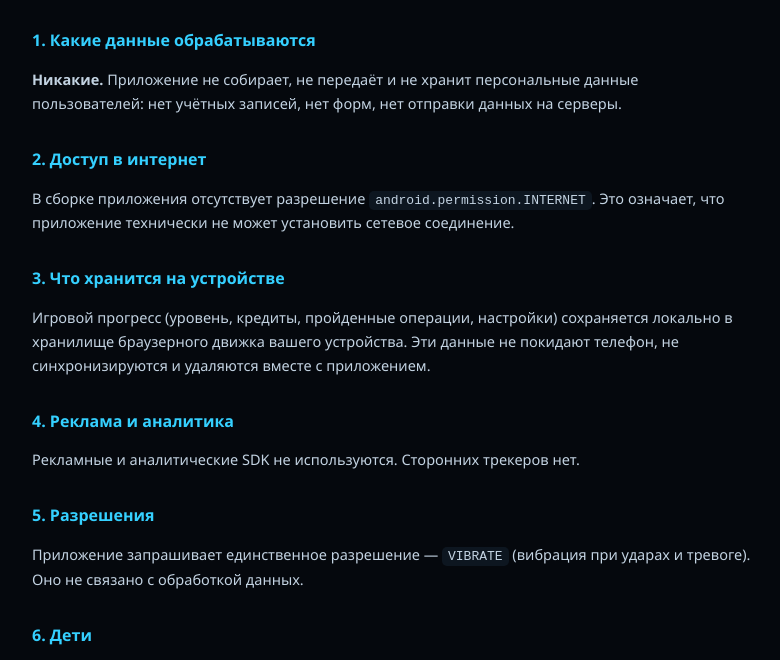
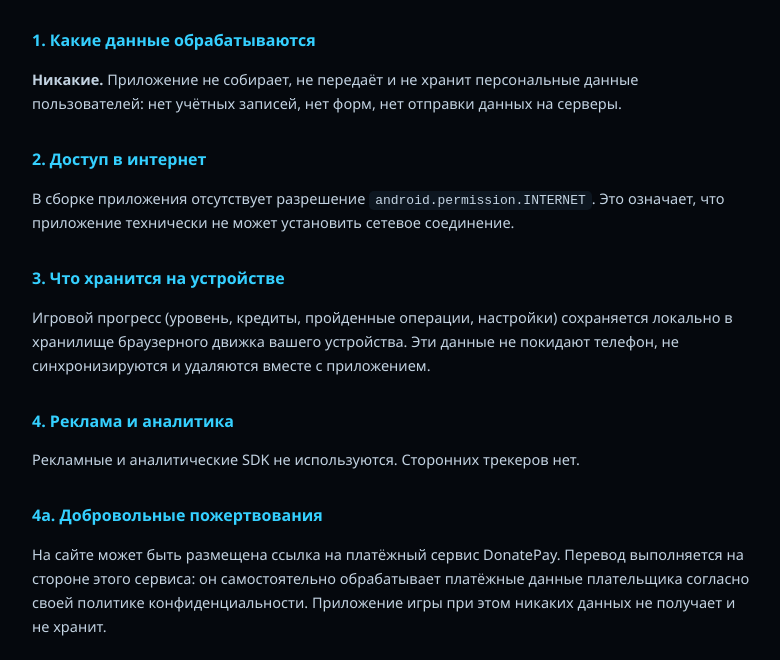
Before and after one commit to Unbanned123x/tihiy-kontur, a plain HTML site: page privacy.html in a window 1280 px wide. Shown: the part 136-796 px from the top of the page, without its empty margins (248-1028 px from the left). Drawn offline with Linux system fonts and the light colour scheme.

Commit message:
Обновление сайта: DonatePay, правки текста

```diff
--- a/privacy.html
+++ b/privacy.html
@@ -37,6 +37,12 @@
   <h2>4. Реклама и аналитика</h2>
   <p>Рекламные и аналитические SDK не используются. Сторонних трекеров нет.</p>
 
+  <h2>4a. Добровольные пожертвования</h2>
+  <p>На сайте может быть размещена ссылка на платёжный сервис DonatePay. Перевод
+     выполняется на стороне этого сервиса: он самостоятельно обрабатывает платёжные
+     данные плательщика согласно своей политике конфиденциальности. Приложение игры
+     при этом никаких данных не получает и не хранит.</p>
+
   <h2>5. Разрешения</h2>
   <p>Приложение запрашивает единственное разрешение — <code>VIBRATE</code> (вибрация при
      ударах и тревоге). Оно не связано с обработкой данных.</p>
```
